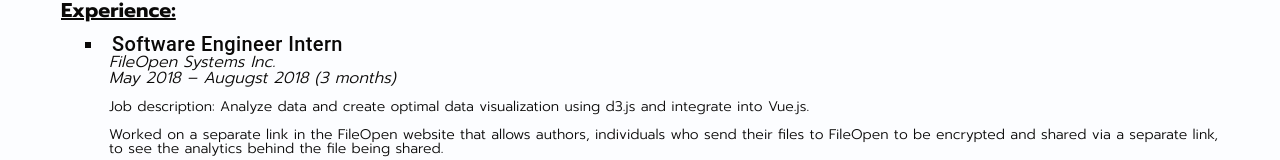
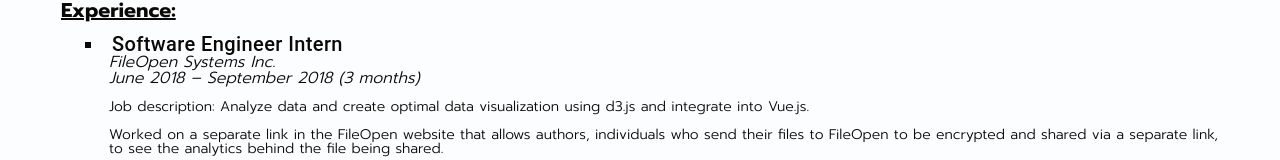
Before and after one commit to sharad97/Portfolio, a Vue app: page / in a window 1280 px wide. Shown: the part 411-571 px from the top of the page. Built offline with nearby package versions, Linux system fonts and the light colour scheme; what pace-progress, vue-youtube-embed would draw is missing.

Commit message:
Update Landing.vue

```diff
--- a/src/components/Landing.vue
+++ b/src/components/Landing.vue
@@ -22,7 +22,7 @@
         <li class="title">Software Engineer Intern</li>
         <ul>
           <h2 class="company">FileOpen Systems Inc.</h2>
-          <h2 class="lenght">May 2018 – Augugst 2018 (3 months)</h2>
+          <h2 class="lenght">June 2018 – September 2018 (3 months)</h2>
           <br>
           <h3 class="work_desc">Job description: Analyze data and create optimal data visualization using d3.js and integrate into Vue.js.
           </h3>
```
